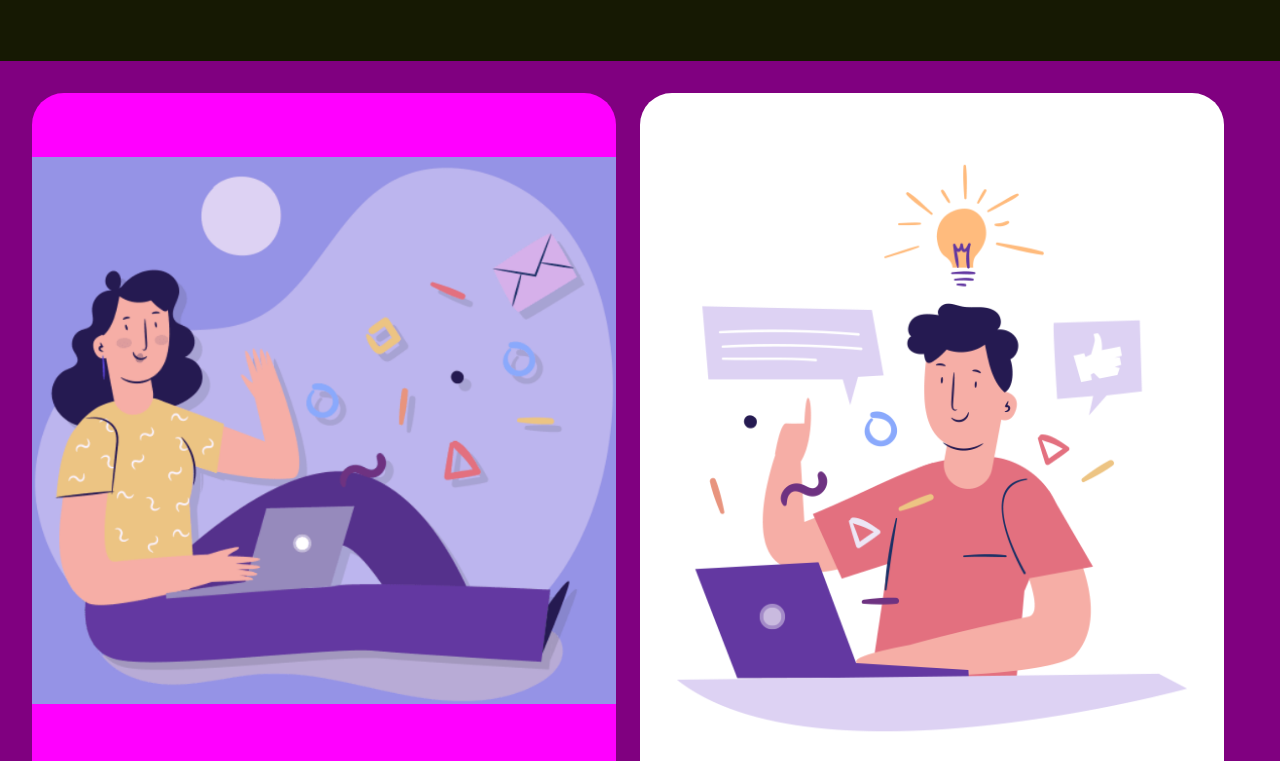
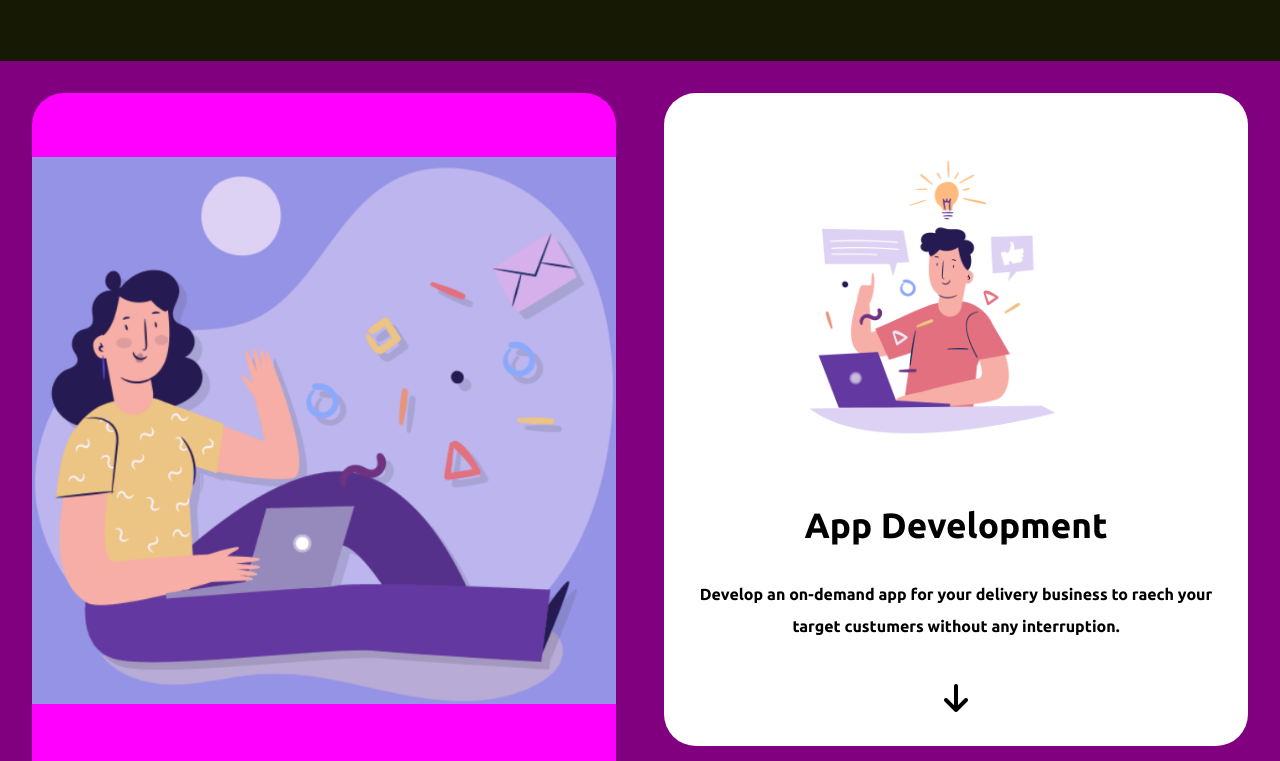
Before and after one commit to DeniseDichiara/htmlcss-responsive-layout, a plain HTML site: page index.html in a window 1280 px wide. Shown: the part 999-1760 px from the top of the page. Drawn offline with Linux system fonts and the light colour scheme; a web font is replaced by a local one.

Commit message:
added conditions for  desktop responsive

```diff
--- a/index.html
+++ b/index.html
@@ -73,8 +73,11 @@
                     <h1 class="padding-bottom hidden-title">Strategic Planning</h1>
                     <p class="p-white padding-bottom-small hidden-p ">Lorem ipsum dolor sit amet consectetur adipisicing elit. Id, fuga? Eos nihil perferendis beatae ad ducimus. Alias aperiam, iste molestiae accusantium, sint nam assumenda culpa amet consequatur ipsum reiciendis placeat.</p>
                 </div>
-                <div class="col-2 col-2-white">
-                    <img src="planning2.png" class="padding-top padding-bottom" alt="Curly-boy-using-computer" width="100%">
+
+                <div class="up"></div>
+
+                <div class="col-2 col-2-white up">
+                    <img src="planning2.png" class="padding-top padding-bottom img-curl-boy" alt="Curly-boy-using-computer" width="100%">
                     <h1 class="padding-bottom-small h1-black">App Development</h1>
                     <p class="text-align-center">Develop an on-demand app for your delivery business to raech your target custumers without any interruption.</p> <!--SISTEMA FONTSS-->
                     <div class="center"><i class="fa-solid fa-arrow-down lilac-arrow padding-bottom-small"></i></div>
```
